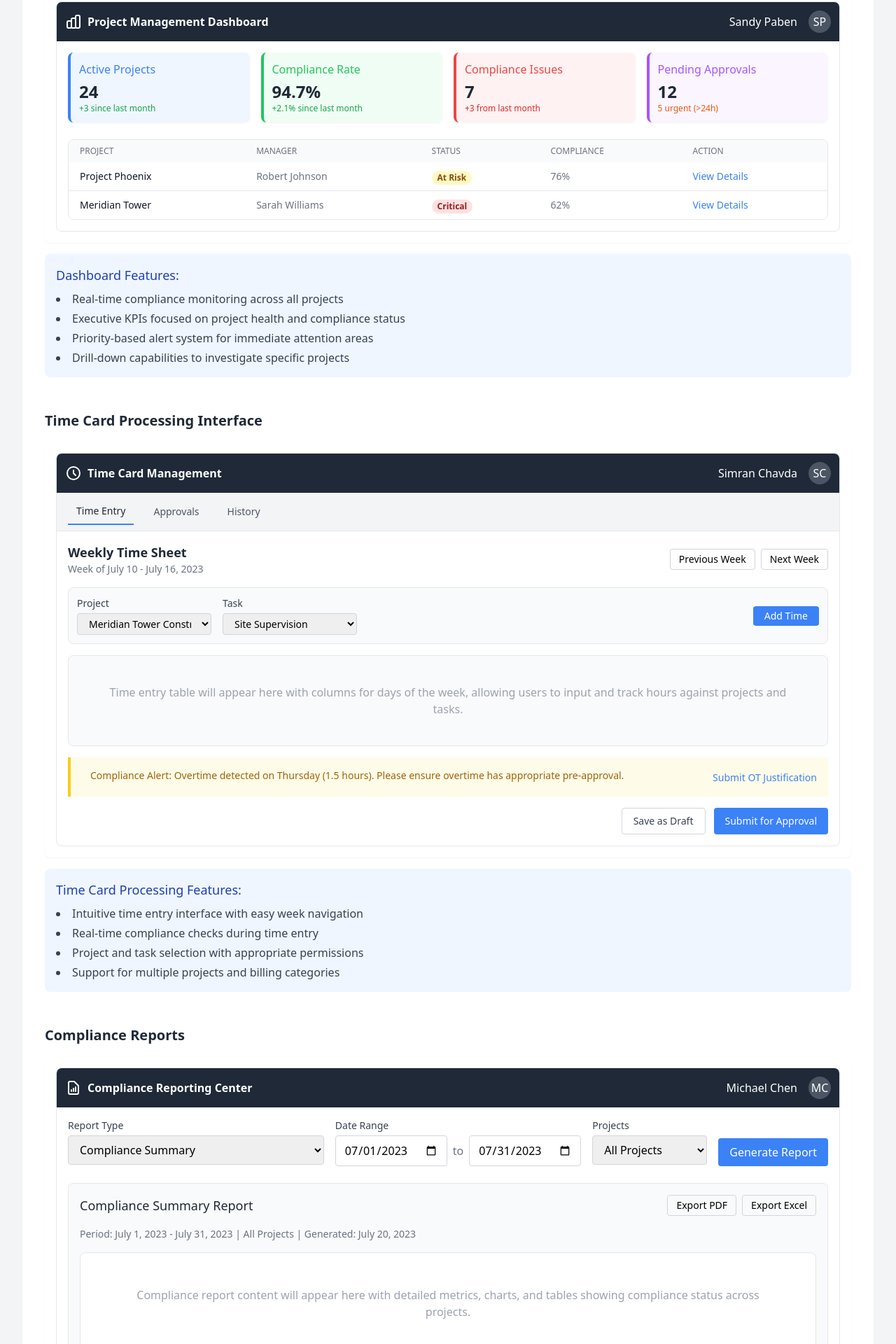
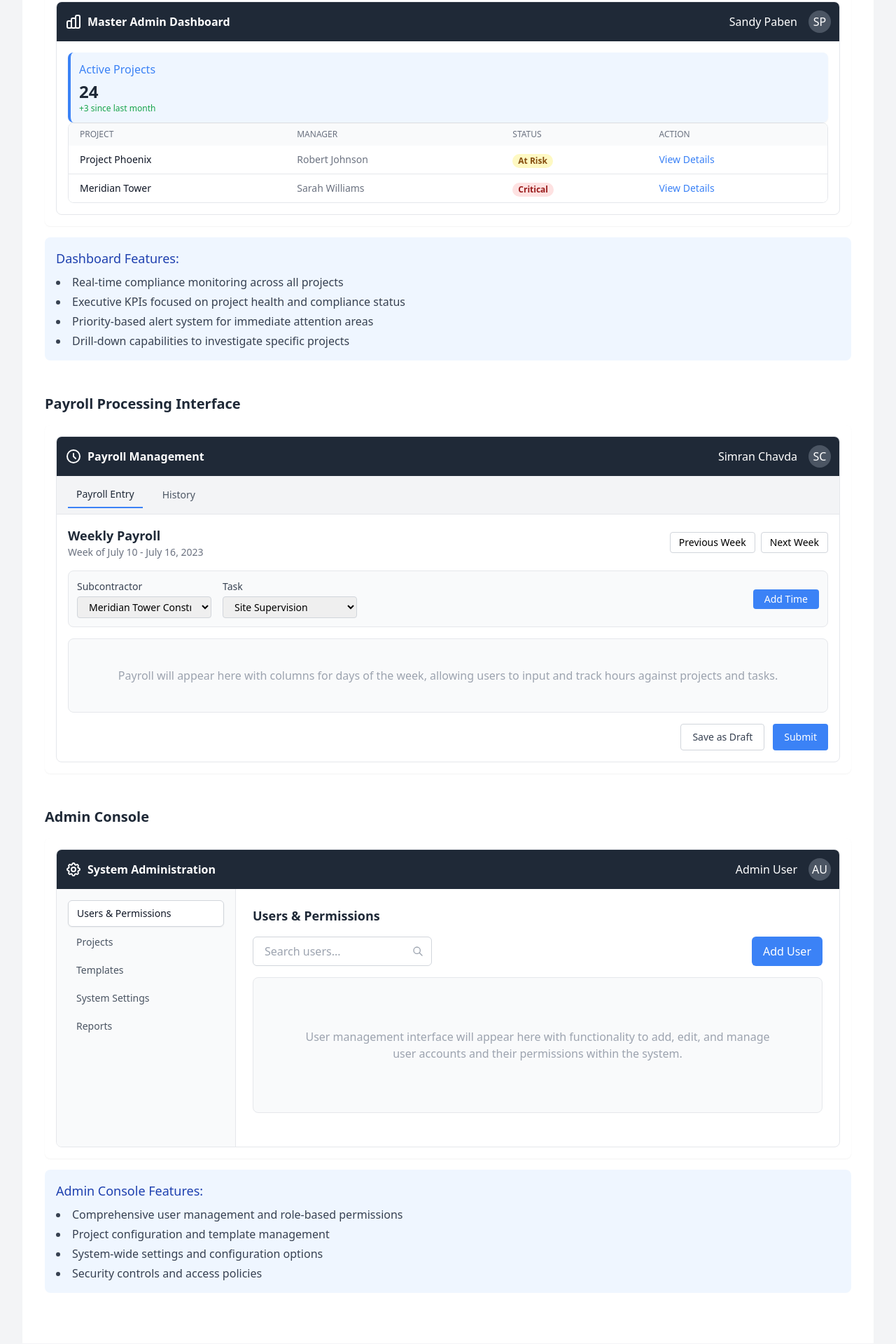
Before and after one commit to nikhil-thakur/RenaissanceProposal, a React (Create React App) app: page /mockups in a window 1280 px wide. Shown: the part 310-2230 px from the top of the page at 70% size. Built offline with nearby package versions, Linux system fonts and the light colour scheme.

Commit message:
Changed ui-mockups.js content

```diff
--- a/src/components/ui-mockups.js
+++ b/src/components/ui-mockups.js
@@ -22,7 +22,7 @@ const KeySystemMockups = () => {
                   <svg className="w-6 h-6 mr-2" fill="none" stroke="currentColor" viewBox="0 0 24 24">
                     <path strokeLinecap="round" strokeLinejoin="round" strokeWidth="2" d="M9 19v-6a2 2 0 00-2-2H5a2 2 0 00-2 2v6a2 2 0 002 2h2a2 2 0 002-2zm0 0V9a2 2 0 012-2h2a2 2 0 012 2v10m-6 0a2 2 0 002 2h2a2 2 0 002-2m0 0V5a2 2 0 012-2h2a2 2 0 012 2v14a2 2 0 01-2 2h-2a2 2 0 01-2-2z"></path>
                   </svg>
-                  <span className="font-semibold">Project Management Dashboard</span>
+                  <span className="font-semibold">Master Admin Dashboard</span>
                 </div>
                 <div className="flex items-center">
                   <span className="mr-4">Sandy Paben</span>
@@ -32,29 +32,11 @@ const KeySystemMockups = () => {
 
               {/* KPI Cards */}
               <div className="p-4">
-                <div className="grid grid-cols-2 md:grid-cols-4 gap-4 mb-6">
+                <div className="grid grid-cols-2 md:grid-cols-1">
                   <div className="bg-blue-50 border-l-4 border-blue-500 p-3 rounded-lg shadow-sm">
                     <div className="text-blue-500 font-medium mb-1">Active Projects</div>
                     <div className="text-2xl font-bold text-gray-800">24</div>
                     <div className="text-xs text-green-600">+3 since last month</div>
-                  </div>
-
-                  <div className="bg-green-50 border-l-4 border-green-500 p-3 rounded-lg shadow-sm">
-                    <div className="text-green-500 font-medium mb-1">Compliance Rate</div>
-                    <div className="text-2xl font-bold text-gray-800">94.7%</div>
-                    <div className="text-xs text-green-600">+2.1% since last month</div>
-                  </div>
-
-                  <div className="bg-red-50 border-l-4 border-red-500 p-3 rounded-lg shadow-sm">
-                    <div className="text-red-500 font-medium mb-1">Compliance Issues</div>
-                    <div className="text-2xl font-bold text-gray-800">7</div>
-                    <div className="text-xs text-red-600">+3 from last month</div>
-                  </div>
-
-                  <div className="bg-purple-50 border-l-4 border-purple-500 p-3 rounded-lg shadow-sm">
-                    <div className="text-purple-500 font-medium mb-1">Pending Approvals</div>
-                    <div className="text-2xl font-bold text-gray-800">12</div>
-                    <div className="text-xs text-orange-600">5 urgent (>24h)</div>
                   </div>
                 </div>
 
@@ -68,7 +50,6 @@ const KeySystemMockups = () => {
                         <th className="px-4 py-2 text-left text-xs font-medium text-gray-500 uppercase">Project</th>
                         <th className="px-4 py-2 text-left text-xs font-medium text-gray-500 uppercase">Manager</th>
                         <th className="px-4 py-2 text-left text-xs font-medium text-gray-500 uppercase">Status</th>
-                        <th className="px-4 py-2 text-left text-xs font-medium text-gray-500 uppercase">Compliance</th>
                         <th className="px-4 py-2 text-left text-xs font-medium text-gray-500 uppercase">Action</th>
                       </tr>
                     </thead>
@@ -83,9 +64,6 @@ const KeySystemMockups = () => {
                         <td className="px-4 py-2">
                           <span className="px-2 inline-flex text-xs leading-5 font-semibold rounded-full bg-yellow-100 text-yellow-800">At Risk</span>
                         </td>
-                        <td className="px-4 py-2">
-                          <div className="text-sm text-gray-500">76%</div>
-                        </td>
                         <td className="px-4 py-2 text-sm">
                           <a href="#" className="text-blue-500 hover:text-blue-700">View Details</a>
                         </td>
@@ -99,9 +77,6 @@ const KeySystemMockups = () => {
                         </td>
                         <td className="px-4 py-2">
                           <span className="px-2 inline-flex text-xs leading-5 font-semibold rounded-full bg-red-100 text-red-800">Critical</span>
-                        </td>
-                        <td className="px-4 py-2">
-                          <div className="text-sm text-gray-500">62%</div>
                         </td>
                         <td className="px-4 py-2 text-sm">
                           <a href="#" className="text-blue-500 hover:text-blue-700">View Details</a>
@@ -127,7 +102,7 @@ const KeySystemMockups = () => {
 
         {/* Time Card Processing Mockup */}
         <div className="mb-12">
-          <h3 className="text-xl font-semibold text-gray-800 mb-4">Time Card Processing Interface</h3>
+          <h3 className="text-xl font-semibold text-gray-800 mb-4">Payroll Processing Interface</h3>
 
           <div className="bg-white p-4 rounded-lg shadow-sm">
             <div className="overflow-hidden rounded-lg border border-gray-200">
@@ -137,7 +112,7 @@ const KeySystemMockups = () => {
                   <svg className="w-6 h-6 mr-2" fill="none" stroke="currentColor" viewBox="0 0 24 24">
                     <path strokeLinecap="round" strokeLinejoin="round" strokeWidth="2" d="M12 8v4l3 3m6-3a9 9 0 11-18 0 9 9 0 0118 0z"></path>
                   </svg>
-                  <span className="font-semibold">Time Card Management</span>
+                  <span className="font-semibold">Payroll Management</span>
                 </div>
                 <div className="flex items-center">
                   <span className="mr-4">Simran Chavda</span>
@@ -148,8 +123,7 @@ const KeySystemMockups = () => {
               {/* Tab Navigation */}
               <div className="bg-gray-100 px-4 py-2 border-b border-gray-200">
                 <div className="flex space-x-4">
-                  <button className="px-3 py-2 text-sm font-medium text-gray-800 border-b-2 border-blue-500">Time Entry</button>
-                  <button className="px-3 py-2 text-sm text-gray-600 hover:text-gray-800">Approvals</button>
+                  <button className="px-3 py-2 text-sm font-medium text-gray-800 border-b-2 border-blue-500">Payroll Entry</button>
                   <button className="px-3 py-2 text-sm text-gray-600 hover:text-gray-800">History</button>
                 </div>
               </div>
@@ -158,7 +132,7 @@ const KeySystemMockups = () => {
               <div className="p-4">
                 <div className="flex justify-between items-center mb-4">
                   <div>
-                    <h4 className="text-lg font-semibold text-gray-800">Weekly Time Sheet</h4>
+                    <h4 className="text-lg font-semibold text-gray-800">Weekly Payroll</h4>
                     <p className="text-sm text-gray-500">Week of July 10 - July 16, 2023</p>
                   </div>
                   <div className="flex space-x-2">
@@ -171,7 +145,7 @@ const KeySystemMockups = () => {
                 <div className="mb-4 p-3 bg-gray-50 rounded-lg border border-gray-200">
                   <div className="flex flex-wrap items-center gap-4">
                     <div>
-                      <label className="block text-sm text-gray-700 mb-1">Project</label>
+                      <label className="block text-sm text-gray-700 mb-1">Subcontractor</label>
                       <select className="border border-gray-300 rounded px-3 py-1 text-sm w-48">
                         <option>Meridian Tower Construction</option>
                         <option>Project Phoenix</option>
@@ -196,22 +170,8 @@ const KeySystemMockups = () => {
                 {/* Time Entry Table (Simplified) */}
                 <div className="bg-gray-50 p-4 border border-gray-200 rounded-lg mb-4">
                   <div className="text-center p-6 text-gray-400">
-                    Time entry table will appear here with columns for days of the week,
+                    Payroll will appear here with columns for days of the week,
                     allowing users to input and track hours against projects and tasks.
-                  </div>
-                </div>
-
-                {/* Compliance Alert */}
-                <div className="bg-yellow-50 border-l-4 border-yellow-400 p-4 mb-4">
-                  <div className="flex">
-                    <div className="ml-3">
-                      <p className="text-sm text-yellow-700">
-                        <span className="font-medium">Compliance Alert:</span> Overtime detected on Thursday (1.5 hours). Please ensure overtime has appropriate pre-approval.
-                      </p>
-                    </div>
-                    <div className="ml-auto">
-                      <button className="text-sm text-blue-500 hover:text-blue-700">Submit OT Justification</button>
-                    </div>
                   </div>
                 </div>
 
@@ -221,122 +181,16 @@ const KeySystemMockups = () => {
                     Save as Draft
                   </button>
                   <button className="px-4 py-2 bg-blue-500 text-white rounded text-sm font-medium hover:bg-blue-600">
-                    Submit for Approval
+                    Submit
                   </button>
                 </div>
               </div>
             </div>
           </div>
-
-          <div className="bg-blue-50 p-4 rounded-lg mt-4">
-            <h4 className="text-lg font-medium text-blue-800 mb-2">Time Card Processing Features:</h4>
-            <ul className="list-disc list-inside space-y-1 text-gray-700">
-              <li>Intuitive time entry interface with easy week navigation</li>
-              <li>Real-time compliance checks during time entry</li>
-              <li>Project and task selection with appropriate permissions</li>
-              <li>Support for multiple projects and billing categories</li>
-            </ul>
-          </div>
         </div>
 
         {/* Compliance Reports Mockup */}
-        <div className="mb-12">
-          <h3 className="text-xl font-semibold text-gray-800 mb-4">Compliance Reports</h3>
 
-          <div className="bg-white p-4 rounded-lg shadow-sm">
-            <div className="overflow-hidden rounded-lg border border-gray-200">
-              {/* Header Bar */}
-              <div className="bg-gray-800 text-white p-3 flex justify-between items-center">
-                <div className="flex items-center">
-                  <svg className="w-6 h-6 mr-2" fill="none" stroke="currentColor" viewBox="0 0 24 24">
-                    <path strokeLinecap="round" strokeLinejoin="round" strokeWidth="2" d="M9 17v-2m3 2v-4m3 4v-6m2 10H7a2 2 0 01-2-2V5a2 2 0 012-2h5.586a1 1 0 01.707.293l5.414 5.414a1 1 0 01.293.707V19a2 2 0 01-2 2z"></path>
-                  </svg>
-                  <span className="font-semibold">Compliance Reporting Center</span>
-                </div>
-                <div className="flex items-center">
-                  <span className="mr-4">Michael Chen</span>
-                  <div className="w-8 h-8 bg-gray-600 rounded-full flex items-center justify-center">MC</div>
-                </div>
-              </div>
-
-              {/* Report Controls */}
-              <div className="p-4">
-                <div className="flex flex-wrap gap-4 mb-6">
-                  <div className="flex-1 min-w-[200px]">
-                    <label className="block text-sm text-gray-700 mb-1">Report Type</label>
-                    <select className="w-full border border-gray-300 rounded px-3 py-2">
-                      <option>Compliance Summary</option>
-                      <option>Detailed Compliance Report</option>
-                      <option>Overtime Analysis</option>
-                    </select>
-                  </div>
-
-                  <div>
-                    <label className="block text-sm text-gray-700 mb-1">Date Range</label>
-                    <div className="flex items-center">
-                      <input type="date" className="border border-gray-300 rounded px-3 py-2 w-40" value="2023-07-01" />
-                      <span className="mx-2 text-gray-500">to</span>
-                      <input type="date" className="border border-gray-300 rounded px-3 py-2 w-40" value="2023-07-31" />
-                    </div>
-                  </div>
-
-                  <div>
-                    <label className="block text-sm text-gray-700 mb-1">Projects</label>
-                    <select className="border border-gray-300 rounded px-3 py-2 w-full">
-                      <option>All Projects</option>
-                      <option>Meridian Tower</option>
-                      <option>Project Phoenix</option>
-                    </select>
-                  </div>
-
-                  <div className="flex items-end">
-                    <button className="bg-blue-500 text-white px-4 py-2 rounded hover:bg-blue-600">
-                      Generate Report
-                    </button>
-                  </div>
-                </div>
-
-                {/* Report Preview */}
-                <div className="bg-gray-50 border border-gray-200 rounded-lg p-4 mb-6">
-                  <div className="flex justify-between items-center mb-4">
-                    <h4 className="text-lg font-medium text-gray-800">Compliance Summary Report</h4>
-                    <div className="flex space-x-2">
-                      <button className="flex items-center px-3 py-1 text-sm border border-gray-300 rounded hover:bg-white">
-                        Export PDF
-                      </button>
-                      <button className="flex items-center px-3 py-1 text-sm border border-gray-300 rounded hover:bg-white">
-                        Export Excel
-                      </button>
-                    </div>
-                  </div>
-
-                  <div className="mb-4">
-                    <p className="text-sm text-gray-500">Period: July 1, 2023 - July 31, 2023 | All Projects | Generated: July 20, 2023</p>
-                  </div>
-
-                  {/* Report Content (Simplified) */}
-                  <div className="border border-gray-200 rounded-lg bg-white">
-                    <div className="text-center p-12 text-gray-400">
-                      Compliance report content will appear here with detailed metrics,
-                      charts, and tables showing compliance status across projects.
-                    </div>
-                  </div>
-                </div>
-              </div>
-            </div>
-          </div>
-
-          <div className="bg-blue-50 p-4 rounded-lg mt-4">
-            <h4 className="text-lg font-medium text-blue-800 mb-2">Compliance Reporting Features:</h4>
-            <ul className="list-disc list-inside space-y-1 text-gray-700">
-              <li>Flexible reporting with customizable date ranges and filters</li>
-              <li>Multiple report types for different compliance needs</li>
-              <li>Visual data presentation with charts and graphs</li>
-              <li>Exportable formats including PDF, Excel, and printable versions</li>
-              <li>Drill-down capabilities for detailed issue investigation</li>
-            </ul>
-          </div>
-        </div>
 
         {/* Admin Console Mockup */}
         <div className="mb-12">
```
